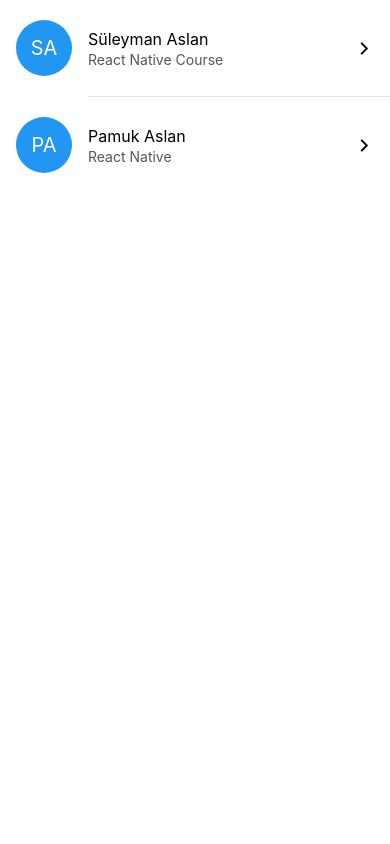
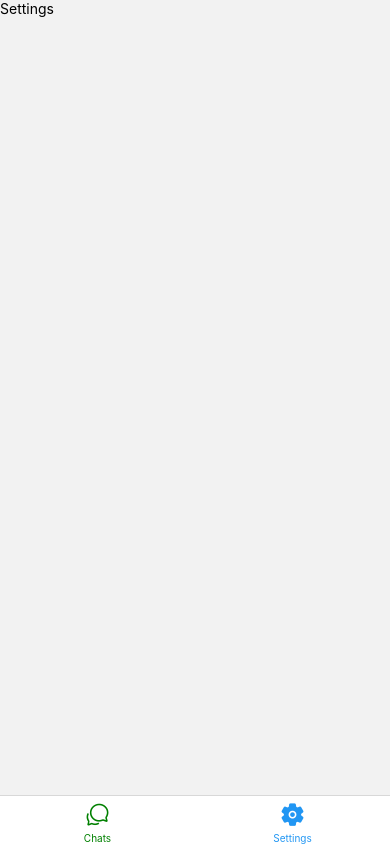
Before and after one commit to SAslan8006/ChatApp, a React Native app: screen /Settings in a window 390 px wide. Built offline with nearby package versions, Linux system fonts and the light colour scheme.

Commit message:
Stack-Tab Navigation

```diff
--- a/App.js
+++ b/App.js
@@ -1,18 +1,61 @@
-import { SafeAreaView, StyleSheet, Text, View } from 'react-native';
+import React from 'react';
+import { NavigationContainer } from '@react-navigation/native';
+import { createBottomTabNavigator } from '@react-navigation/bottom-tabs';
+import { createStackNavigator } from '@react-navigation/stack';
 import Chats from './screens/Chats';
-import React from 'react';
+import Settings from './screens/Settings';
+import Ionicons from '@expo/vector-icons/Ionicons';
+import { colors } from './src/config/constants';
+
+const ChatsStack=createStackNavigator();
+const ChatsScreen=()=>{
+  return(
+  <ChatsStack.Navigator screenOptions={{headerShown:false}}>
+    <ChatsStack.Screen name="Chats" component={Chats} />
+  </ChatsStack.Navigator>)
+}
+
+const SettingsStack=createStackNavigator();
+const SettingsScreen=()=>{
+  return(
+  <SettingsStack.Navigator screenOptions={{headerShown:false}}>
+    <SettingsStack.Screen name="Settings" component={Settings} />
+  </SettingsStack.Navigator>)
+}
+
+const Tabs = createBottomTabNavigator();
+
+const TabsScreen=()=>{return(
+  <Tabs.Navigator
+  screenOptions={({ route }) => ({ headerShown:false,
+    tabBarIcon: ({ focused, color, size }) => {
+      let iconName;
+      if (route.name === 'Chats') {
+        iconName = focused
+          ? 'chatbubbles'
+          : 'chatbubbles-outline';
+      } else if (route.name === 'Settings') {
+        iconName = focused ? 'settings' : 'settings-outline';
+      }
+      return <Ionicons name={iconName} size={size} color={color} />;
+    },
+    tabBarActiveTintColor: colors.primary,
+    tabBarInactiveTintColor: 'green',
+  })}>
+    <Tabs.Screen name="Chats" component={ChatsScreen} />
+    <Tabs.Screen name="Settings" component={SettingsScreen} />
+
+  </Tabs.Navigator>
+)}
+const MainStack=createStackNavigator()
 
 const App=()=> {
   return (
-    <SafeAreaView style={styles.container}>
-     <Chats/>
-    </SafeAreaView>
+    <NavigationContainer>
+    <MainStack.Navigator screenOptions={{headerShown:false}}>
+      <MainStack.Screen name='Tabs' component={TabsScreen}/>
+    </MainStack.Navigator>
+  </NavigationContainer>
   );
 }
 export default App;
-
-const styles = StyleSheet.create({
-  container: {
-    flex:1,
-  },
-});
--- /dev/null
+++ b/screens/Settings.js
@@ -0,0 +1,12 @@
+import { Button, SafeAreaView, StyleSheet, Text, View } from 'react-native';
+import React from 'react';
+
+const Settings=({navigation})=>{
+    return(
+      <SafeAreaView>
+        <Text>Settings</Text>
+      </SafeAreaView>
+    )
+  }
+
+  export default Settings;
--- a/src/components/ContactRow.js
+++ b/src/components/ContactRow.js
@@ -7,6 +7,7 @@ import {
 } from "react-native";
 import React from "react";
 import { Ionicons } from "@expo/vector-icons";
+import { colors } from "../config/constants";
 
 const ContactRow = ({ name, subtitle,onPress }) => {
   let firstLetters = '';
@@ -64,7 +65,7 @@ const styles = StyleSheet.create({
   avatar: {
     width: 56,
     height: 56,
-    backgroundColor: "#2196f3",
+    backgroundColor: colors.primary,
     borderRadius: 28,
     alignItems: "center",
     justifyContent: "center",
--- /dev/null
+++ b/src/config/constants.js
@@ -0,0 +1,3 @@
+export const colors={
+    primary: '#2196f3',
+}
```
Also changed, not shown: src/Navigation/StackNavi.js (added, +42 -0 lines), src/Navigation/TabNavi.js (added, +62 -0 lines).
